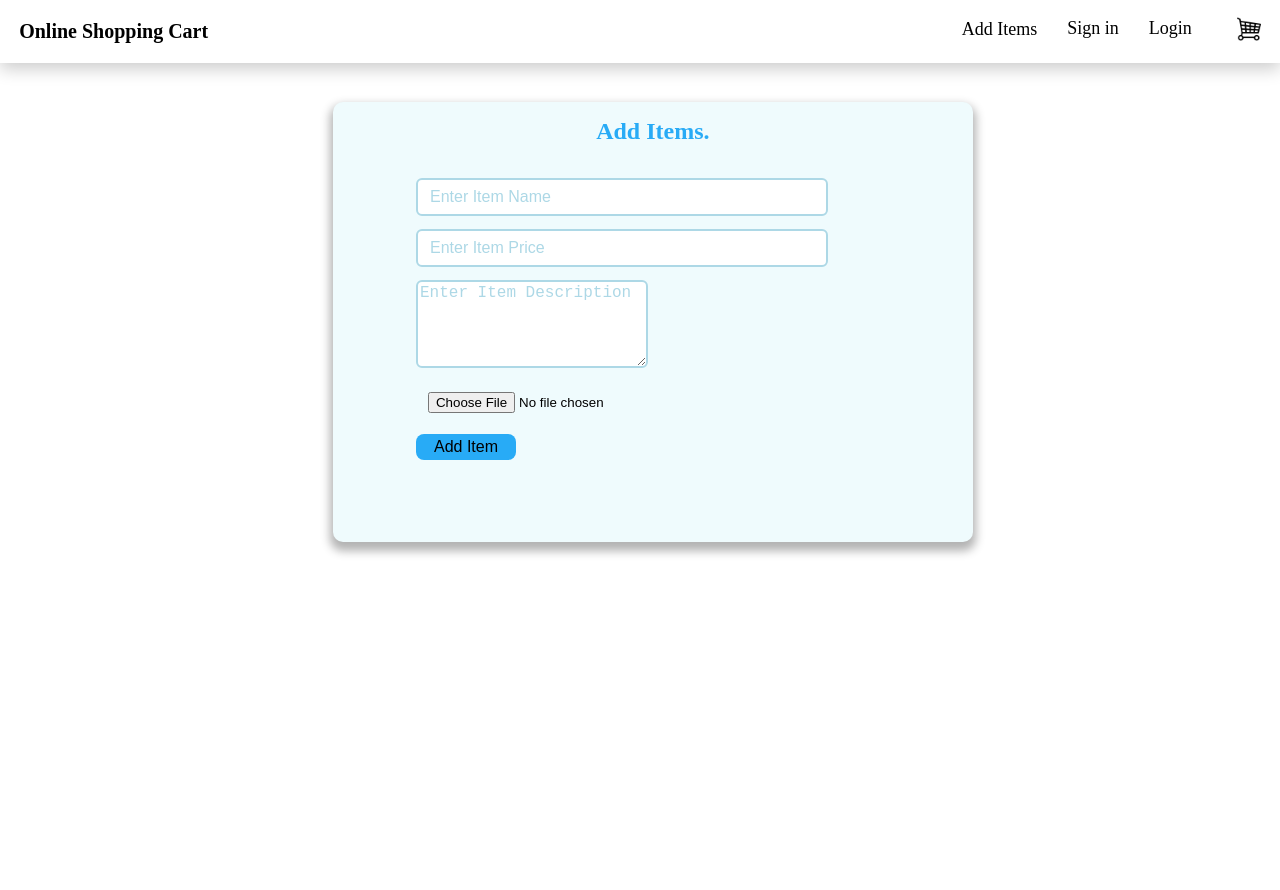
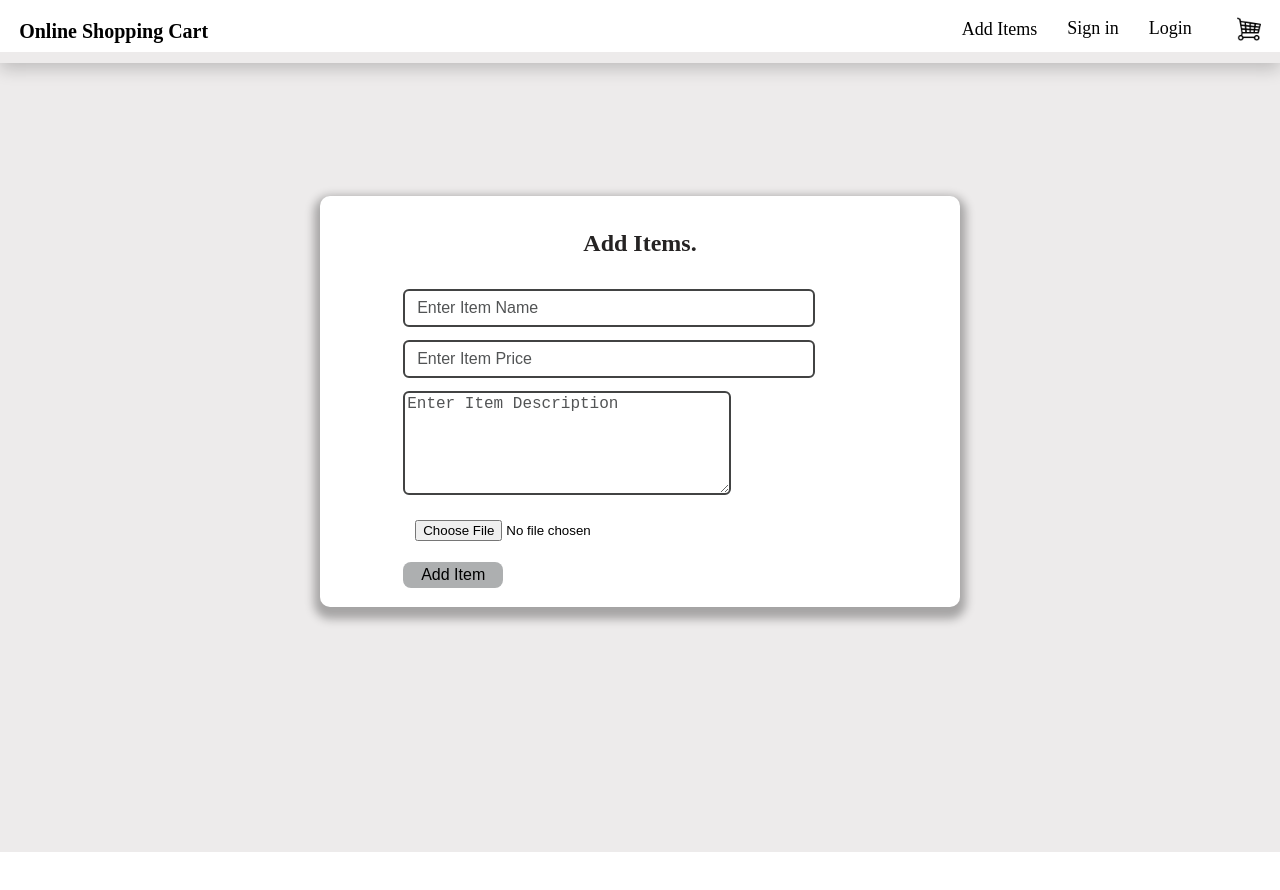
Before and after one commit to KeshaCodeolima/Shopping-Cart, a React (Create React App) app in the folder ractcart/: page /additem in a window 1280 px wide. Shown: the top 890 px of the page. After the commit the page ends 852 px from the top, so only its background shows below. Built offline with nearby package versions, Linux system fonts and the light colour scheme.

Commit message:
change some CSS styles and add new styles

```diff
--- a/ractcart/src/Components/Pages/AddItems.css
+++ b/ractcart/src/Components/Pages/AddItems.css
@@ -2,28 +2,36 @@
     display: flex;
     justify-content: center;
     align-items: center;
-    padding-top: 16px;
-    color: rgb(40, 171, 246);
+    padding-top: 14px;
+    color: rgb(37, 35, 35);
+}
+.mainadditem{
+    display: flex;
+    justify-content: center;
+    align-items: center;
+    background-color: rgb(237, 235, 235);
+    margin-top: 4.1%;
+    left: 0;
+    width: 100%;
+    height: 100vh;
+    position:static;
 }
 .mainaddbox {
-    margin-left: 26%;
-    margin-right: 46%;
-    margin-top: 8%;
+    margin-top: -8%;
     width: 50%;
-    height: 55vh;
-    background-color: rgb(239, 251, 253);
+    background-color: white;
     border-radius: 10px;
-    box-shadow: 0px 6px 10px 3px rgba(0,0,0, 0.3);
+    box-shadow: 0px 6px 10px 6px rgba(0,0,0, 0.3);
 }
 
 .inputadd {
     width: 60%;
     margin-top: 2%;
     padding: 8px 12px;
-    border:2px solid lightblue;
+    border:2px solid rgb(66, 67, 67);
     outline: none;
     border-radius: 6px;
-    color: lightblue;
+    color: black;
     display: inline;
     margin-left: 13%;
     font-size: 16px;
@@ -38,31 +46,32 @@
 }
 
 .inputaddtext {
-    width: 35%;
-    height: 10vh;
+    width: 50%;
+    height: 12vh;
     margin-top: 2%;
     margin-left: 13%;
-    border:2px solid lightblue;
+    border:2px solid rgb(66, 67, 67);
     outline: none;
     border-radius: 6px;
-    color: lightblue;
+    color:black;
     font-size: 16px;
 }
 
 .inputaddtext::placeholder{
     font-size: 16px;
-    color: lightblue;
+    color: rgb(82, 84, 85);
 }
 
 .inputadd::placeholder{
     font-size: 16px;
-    color: lightblue;
+    color: rgb(82, 84, 85);
 }
 .btnadd {
-    background-color:rgb(40, 171, 246);
+    background-color:rgb(173, 175, 176);
     margin-right: 25%;
     margin-left: 13%;
     margin-top: 2%;
+    margin-bottom: 3%;
     padding: 4px 18px;
     font-size: 16px;
     font-weight: 400;
@@ -70,3 +79,7 @@
     outline: none;
     border-radius: 8px;
 }
+.btnadd:hover{
+    cursor: pointer;
+    background-color: rgb(68, 67, 67);
+}
```
